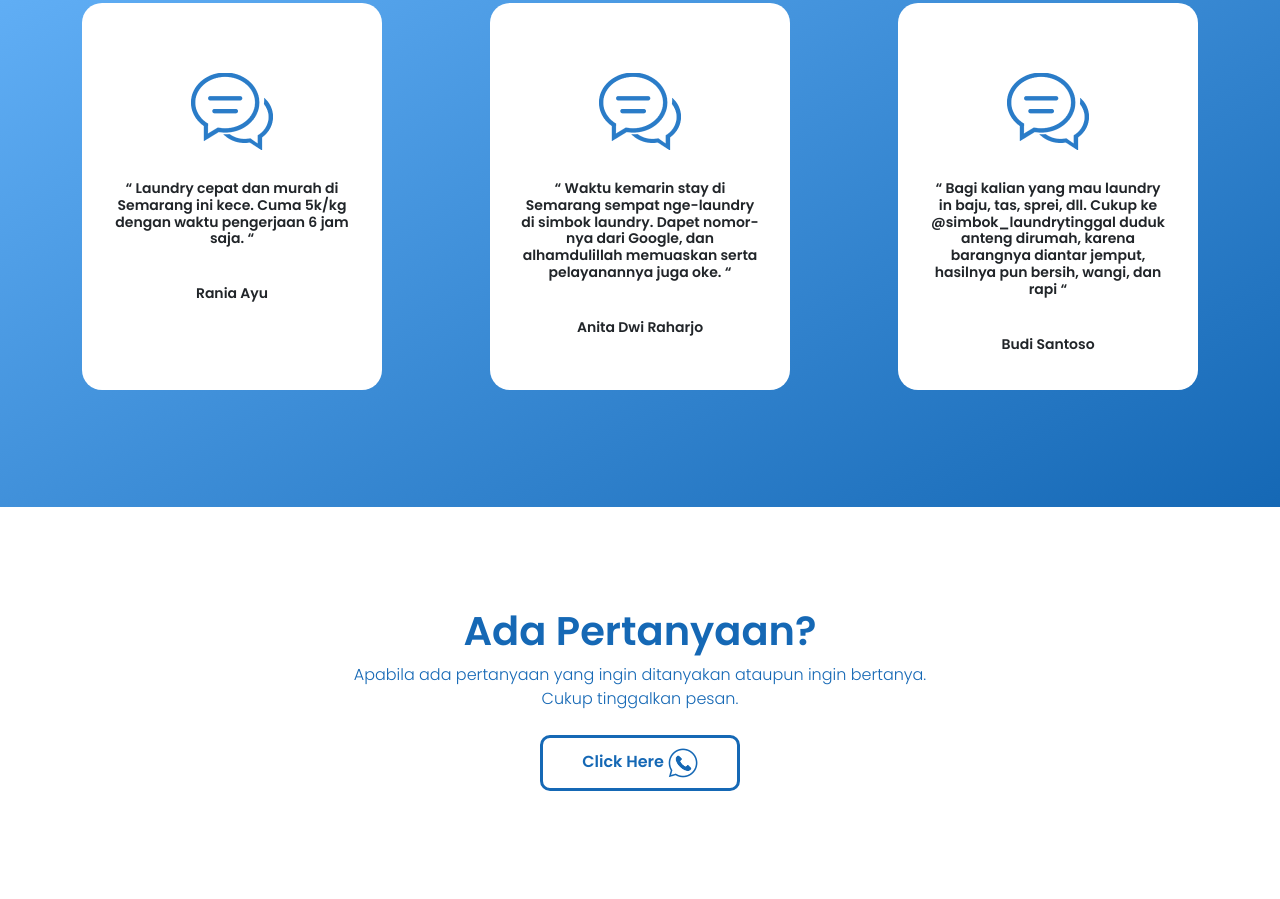
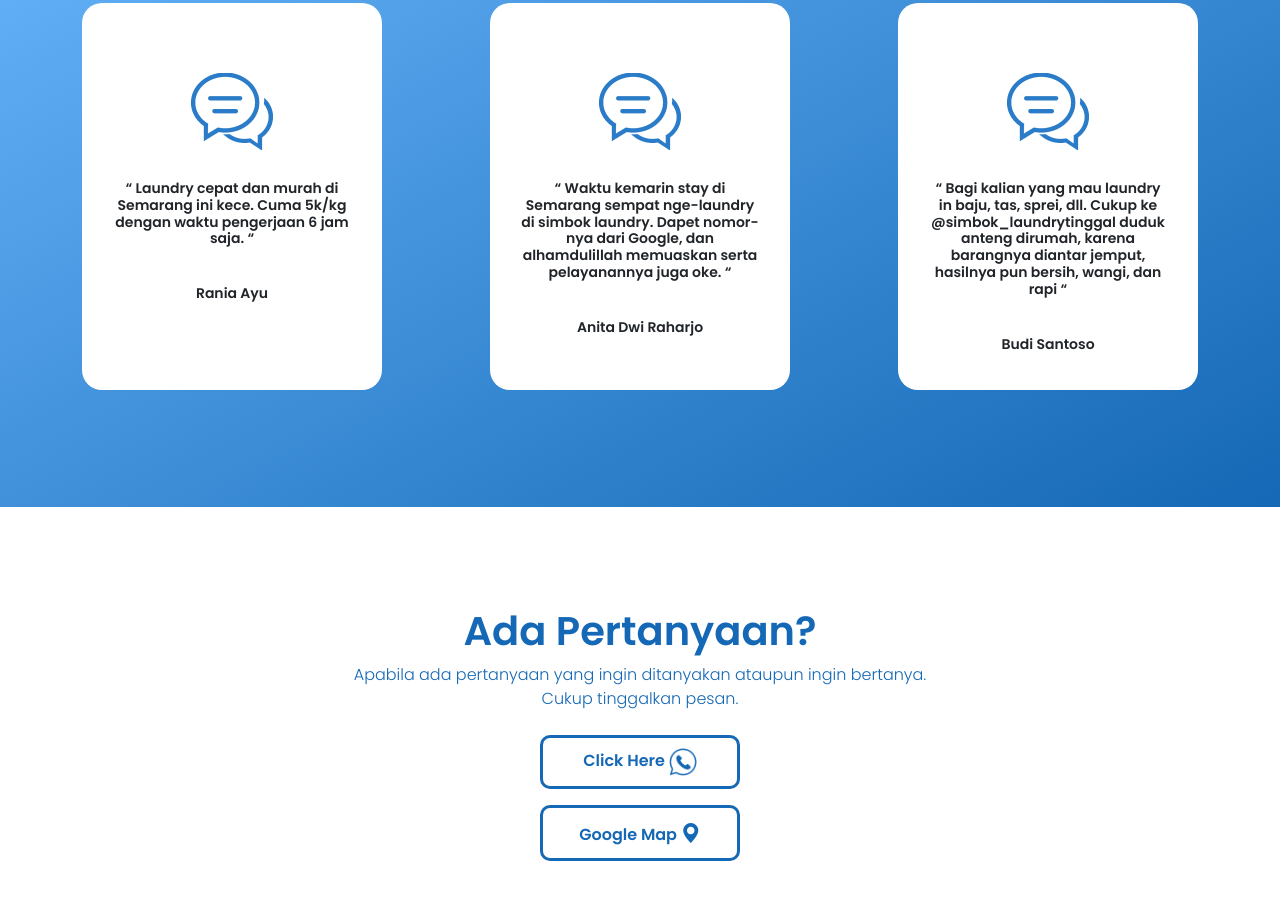
Before and after one commit to lesconcevior/SIMBOK-LAUNDRY, a plain HTML site: page index.html in a window 1280 px wide. Shown: the part 1493-2392 px from the top of the page. Drawn offline with nearby package versions, Linux system fonts and the light colour scheme; a web font is replaced by a local one.

Commit message:
update button google map

```diff
--- a/index.html
+++ b/index.html
@@ -20,6 +20,9 @@
 
     <!-- My CSS -->
     <link rel="stylesheet" href="style.css">
+
+    <!-- Bootstrap Icon -->
+    <link rel="stylesheet" href="https://cdn.jsdelivr.net/npm/bootstrap-icons@1.10.5/font/bootstrap-icons.css">
 
     <title>Simbok Laundry - Laundry Semarang</title>
   </head>
@@ -109,6 +112,9 @@
         <div class="button text-center mt-4">
           <a href="https://wa.me/6287757775758?text=Halo,%20saya%20ingin%20bertanya%20mengenai%20Simbok%20Laundry"><button type="submit">Click Here <img src="img/wa.png"></button></a>
         </div>
+        <div class="button text-center mt-3">
+          <a href="https://wa.me/6287757775758?text=Halo,%20saya%20ingin%20bertanya%20mengenai%20Simbok%20Laundry"><button type="submit">Google Map <i class="bi bi-geo-alt-fill fs-5"></i></button></a>
+        </div>
       </div>
     </div>
     <!-- Akhir Questions -->
--- a/style.css
+++ b/style.css
@@ -173,7 +173,7 @@
 }
 
 .button img{
-  width: 30px;
+  width: 28px;
 }
 
 @media (min-width: 360px) and (max-width: 768px) {
```
